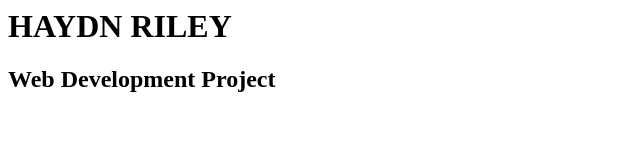
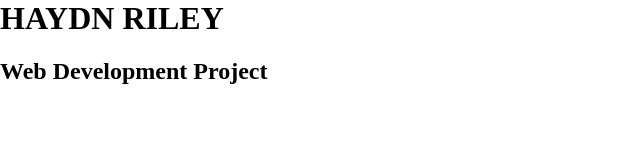
Before and after one commit to HaydnRiley/Web-Dev-Project, a plain HTML site: page index.html in a window 1280 px wide. Shown: the whole page, without its empty margins (0-640 px from the left). Drawn offline with Linux system fonts and the light colour scheme.

Commit message:
Update index.html

```diff
--- a/index.html
+++ b/index.html
@@ -5,7 +5,7 @@
 		<title>
 			Haydn Riley
 		</title>
-		<link rel="stylesheet" type="text/css" href="NewStyle.css">
+		<link rel="stylesheet" type="text/css" href="style.css">
 	</head>
 	<body>
 		<div id="title" class="container">
```
